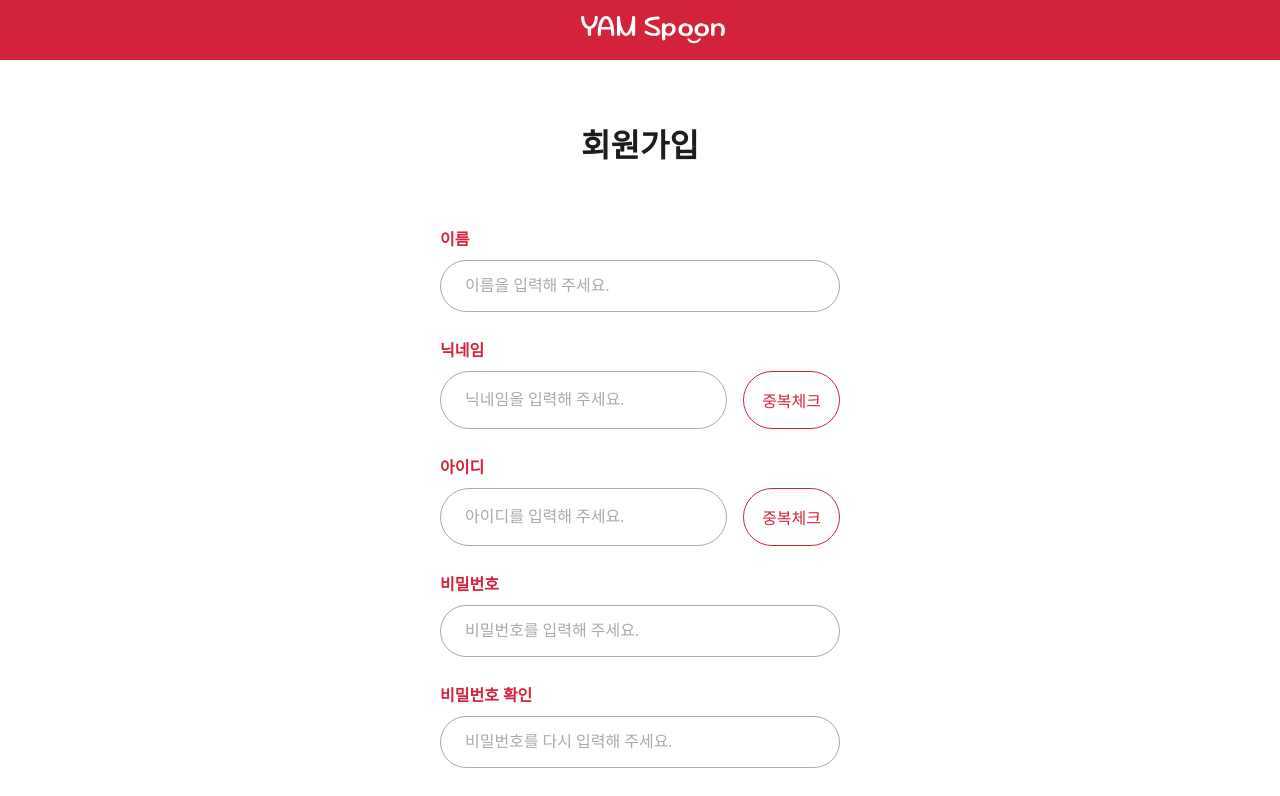
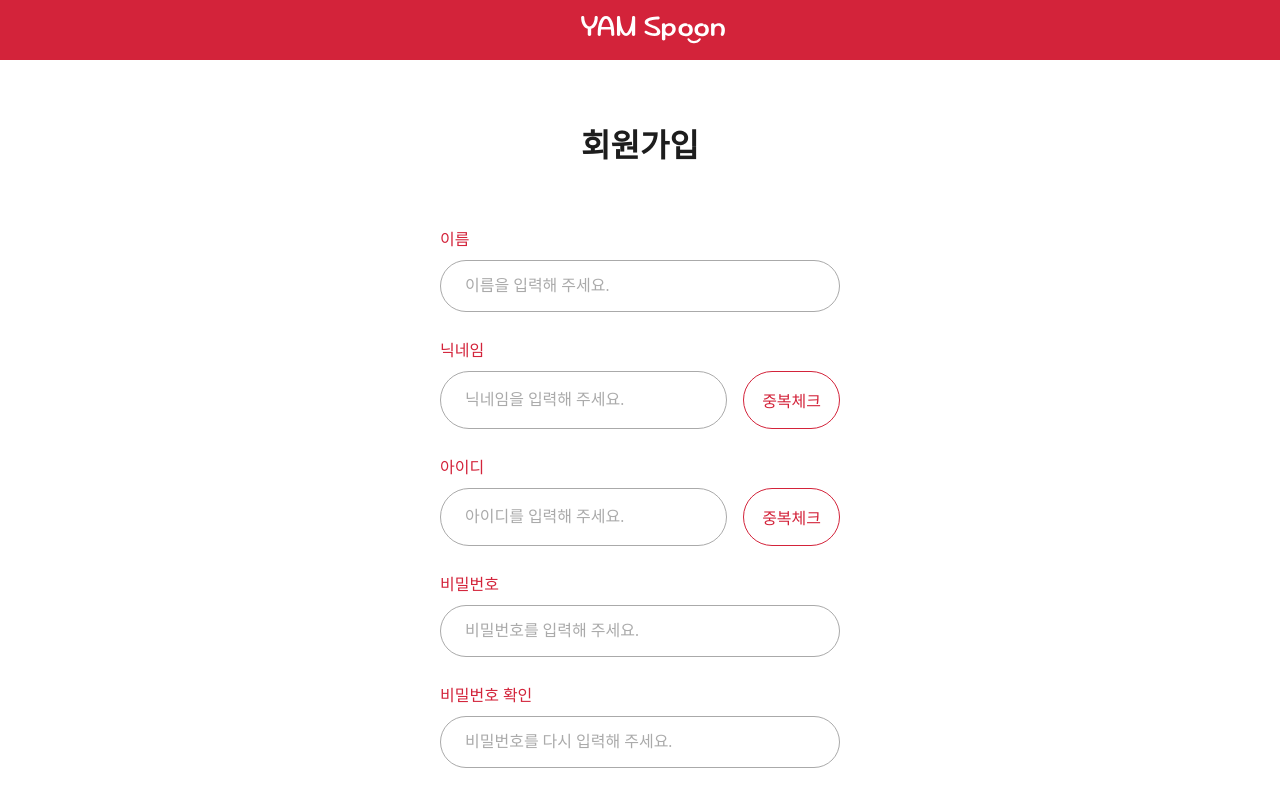
Before and after one commit to kimkoko/YAMSpoon, a React (Create React App) app: page /signup in a window 1280 px wide. Shown: the top 796 px of the page. Built offline with nearby package versions, Linux system fonts and the light colour scheme; a web font is replaced by a local one.

Commit message:
💄 Design: 로그인 폰트 굵기 수정

```diff
--- a/src/pages/user/SignUp.scss
+++ b/src/pages/user/SignUp.scss
@@ -37,7 +37,7 @@
     display: block;
     margin-bottom: 10px;
     color: $main-color;
-    font-weight: bold;
+    font-weight: 500;
   }
 
   input {
```
